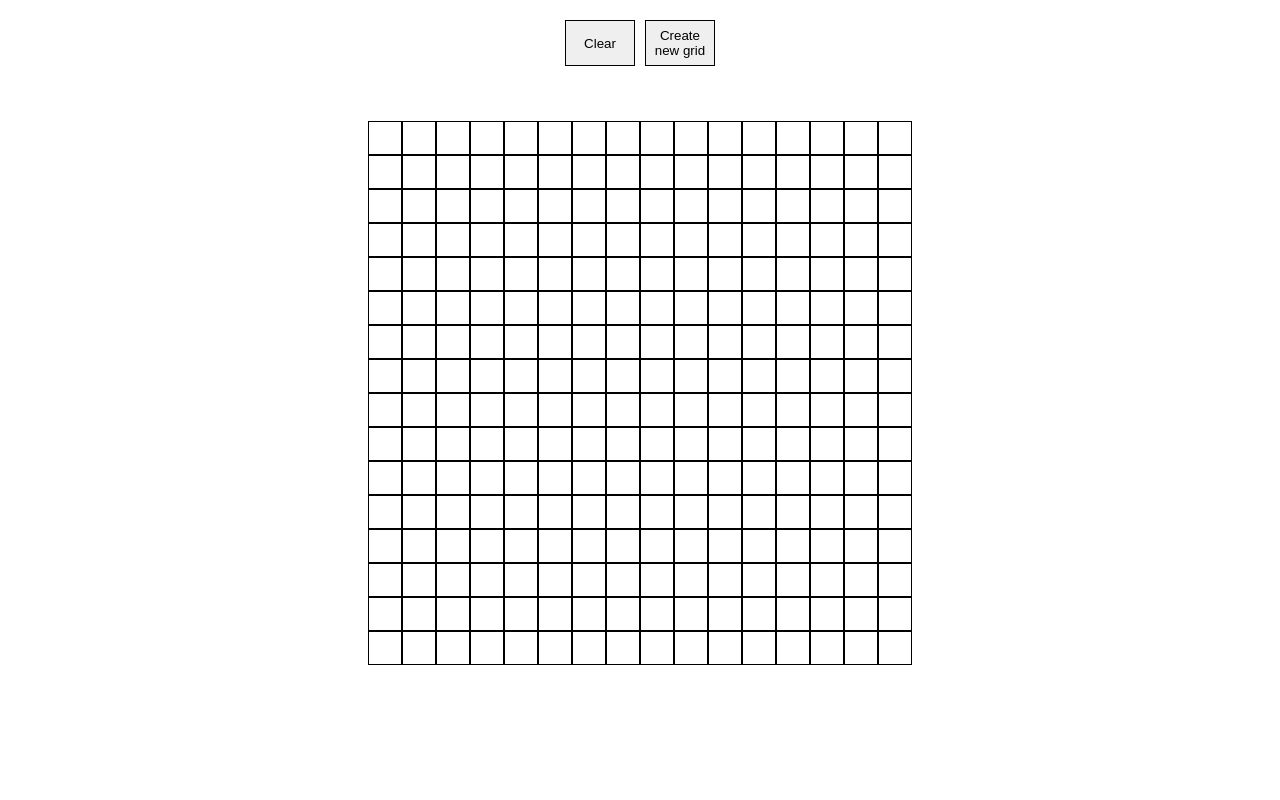
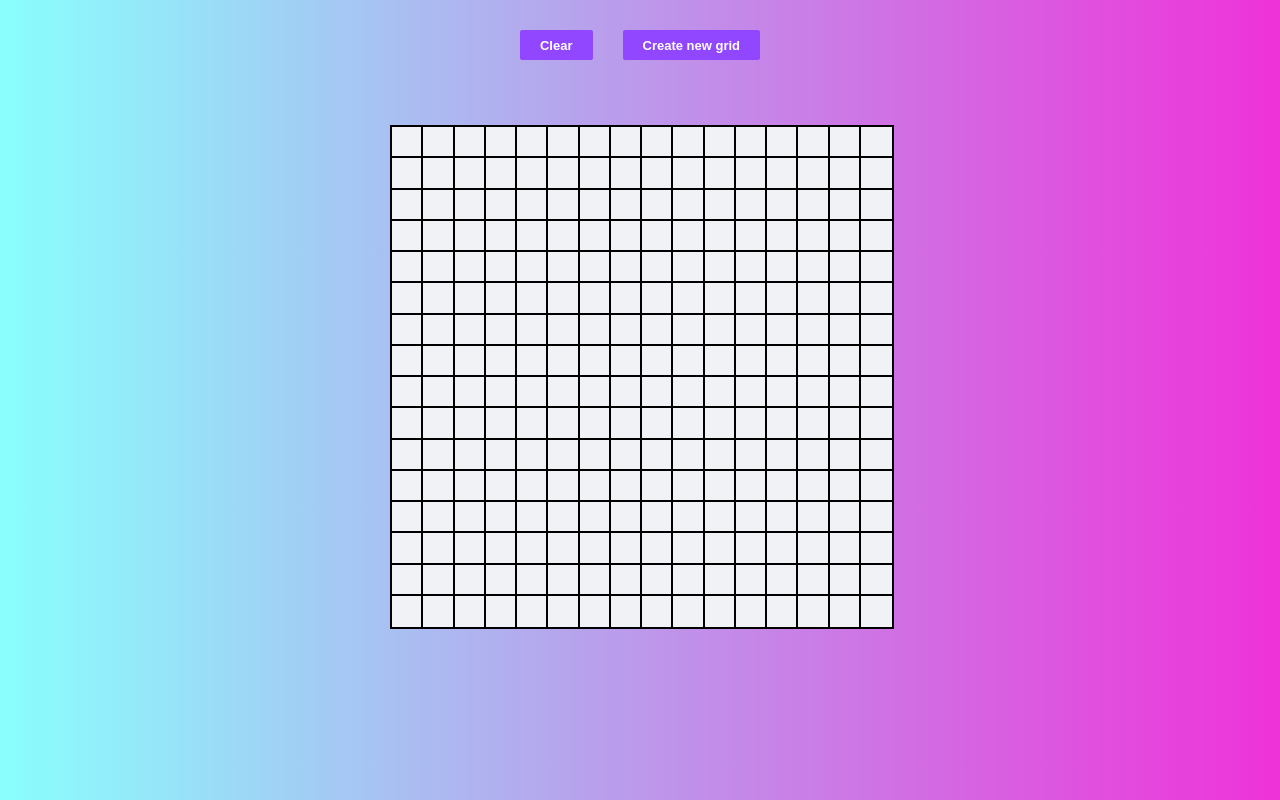
Before and after one commit to Yureche/etch-a-sketch, a plain HTML site: page index.html in a window 1280 px wide. Drawn offline with Linux system fonts and the light colour scheme.

Commit message:
Changed design

```diff
--- a/style.css
+++ b/style.css
@@ -1,8 +1,16 @@
 :root {
   --grid-cols: 1;
   --grid-rows: 1;
+  --content-width: 500px;
 }
 
+body {
+  background: #ef32d9;  /* fallback for old browsers */
+  background: -webkit-linear-gradient(to right, #89fffd, #ef32d9);  /* Chrome 10-25, Safari 5.1-6 */
+  background: linear-gradient(to right, #89fffd, #ef32d9); /* W3C, IE 10+/ Edge, Firefox 16+, Chrome 26+, Opera 12+, Safari 7+ */
+
+
+}
 header {
   margin: 15px 20px 50px 20px;
   display: flex;
@@ -21,14 +29,20 @@ header {
   display: grid;
   grid-template-rows: repeat(var(--grid-rows),1fr);
   grid-template-columns: repeat(var(--grid-cols), 1fr);
-  min-width: 0;
-  min-height: 0;
+  height: 75vw;
+  width: 75vw;
+  max-width: 500px;
+  max-height: 500px;
 }
 
 .grid-item {
-  padding: 1em;
-  border: 0.5px solid #000;
-  text-align: center;
+  display: grid;
+  grid-template-rows: repeat(var(--grid-rows), 1fr);
+  grid-template-columns: repeat(var(--grid-cols), 1fr);
+  background-color: #f0f2f5;
+  border: 2px solid black;
+  width: 100%;
+  height: 100%;
 }
 
 
@@ -37,8 +51,22 @@ header {
 }
 
 button {
-  padding: 7px;
-  width: 70px;
-  border: 1px solid black;
-  margin:5px;
+
+  display: inline-block;
+  outline: 0;
+  border: none;
+  cursor: pointer;
+  font-weight: 600;
+  border-radius: 2px;
+  font-size: 13px;
+  height: 30px;
+  background-color: #9147ff;
+  color: white;
+  padding: 0 20px;
+  margin: 15px;
+
 }
+
+button:hover {
+    background-color: #772ce8;
+}
```
